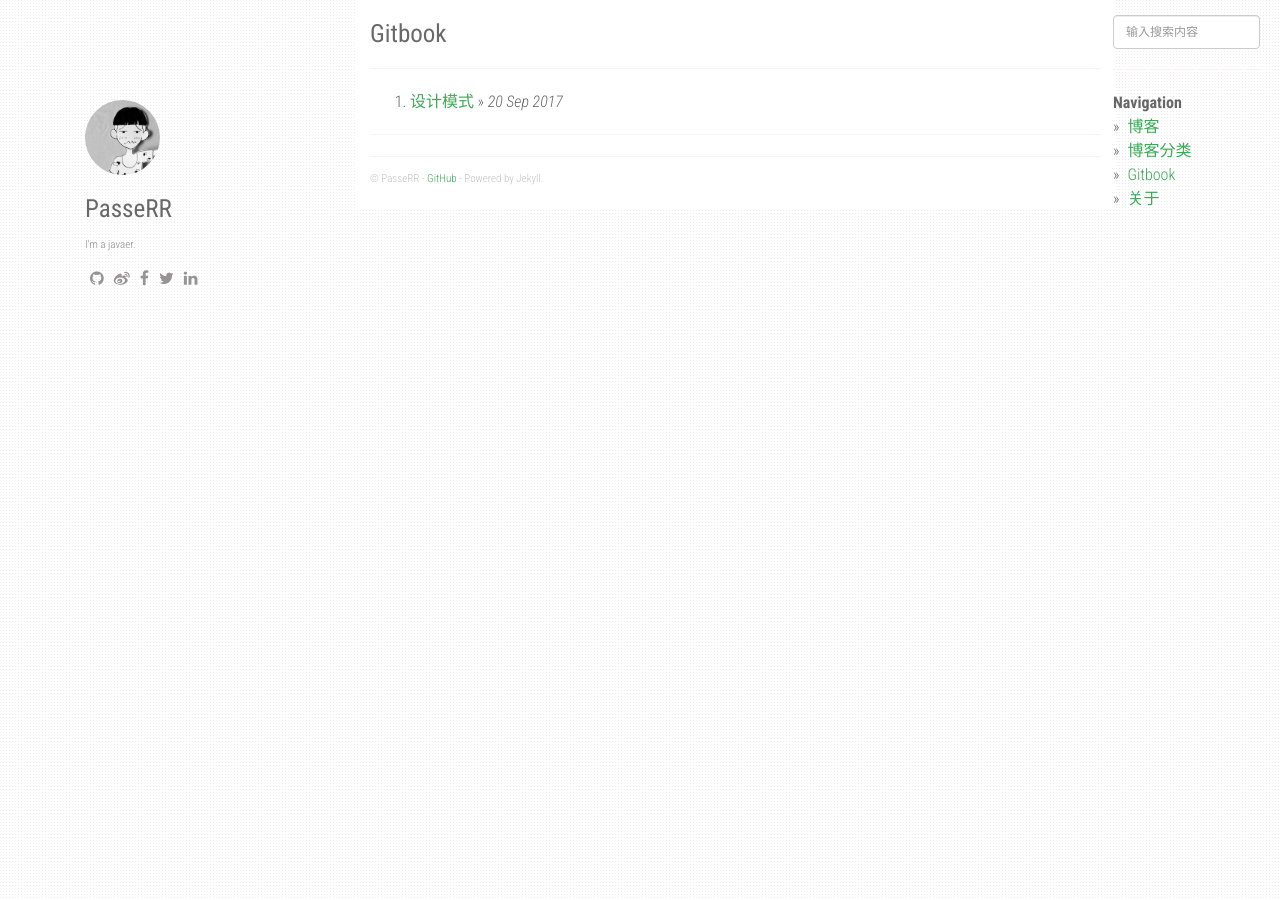
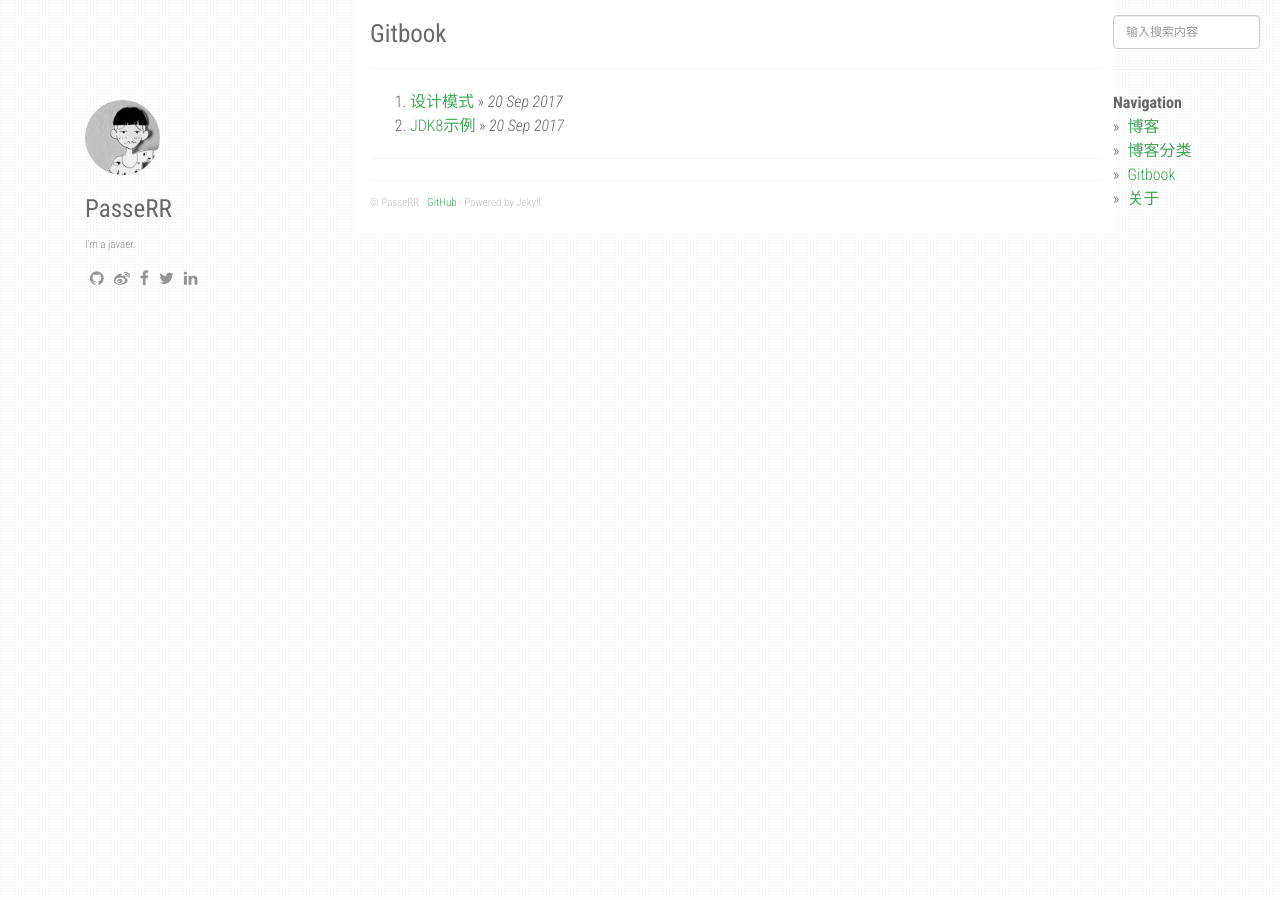
Before and after one commit to PasseRR/passerr.github.io, a Jekyll site: the page built from gitbook.html, in a window 1280 px wide. Built offline with Jekyll 4.4.1, drawn with Linux system fonts in a browser that asks for light colours; nearby versions of some CDN libraries; Markdown is read by kramdown in place of the engine named in the settings.

Commit message:
update gitbooks.yml

```diff
--- a/_data/gitbooks.yml
+++ b/_data/gitbooks.yml
@@ -1,3 +1,7 @@
 - name: 设计模式
   url: /DesignPatterns/gitbook
   date: 2017-09-20
+
+- name: JDK8示例
+  url: /Java-Example/gitbook
+  date: 2017-09-20
```
